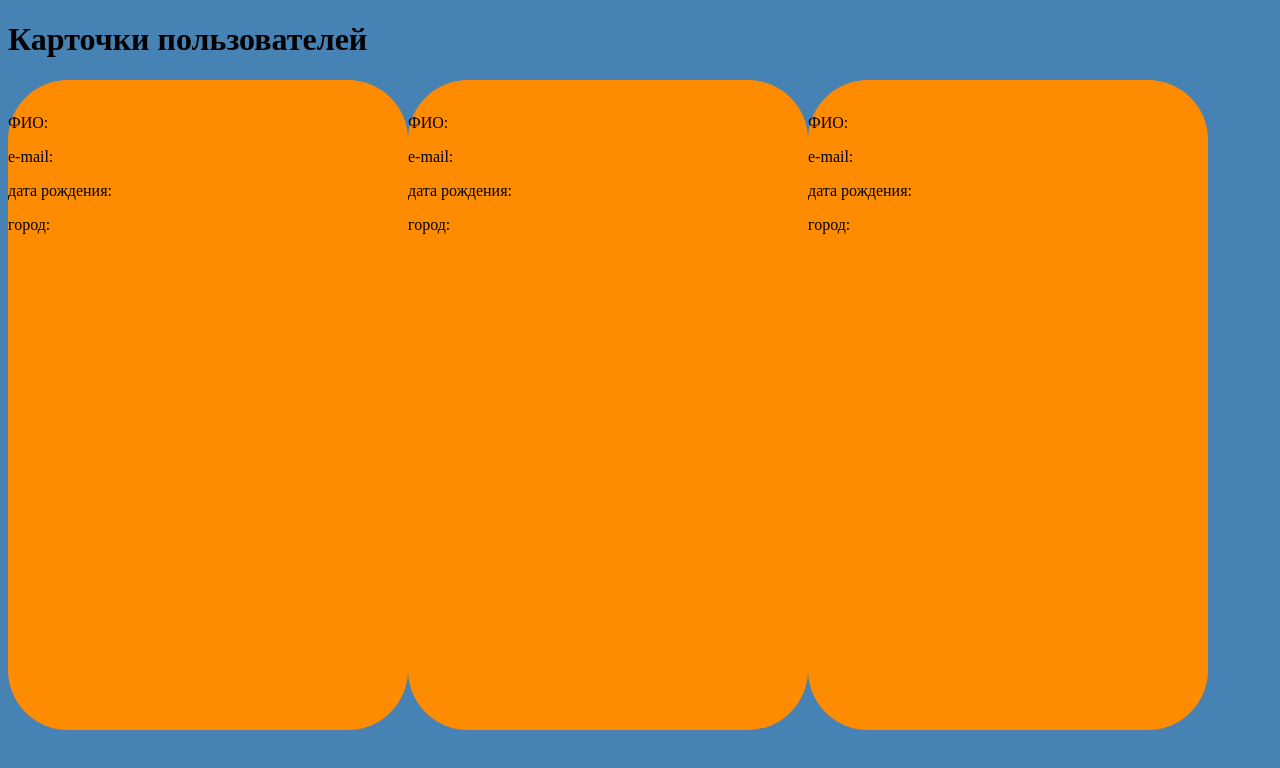
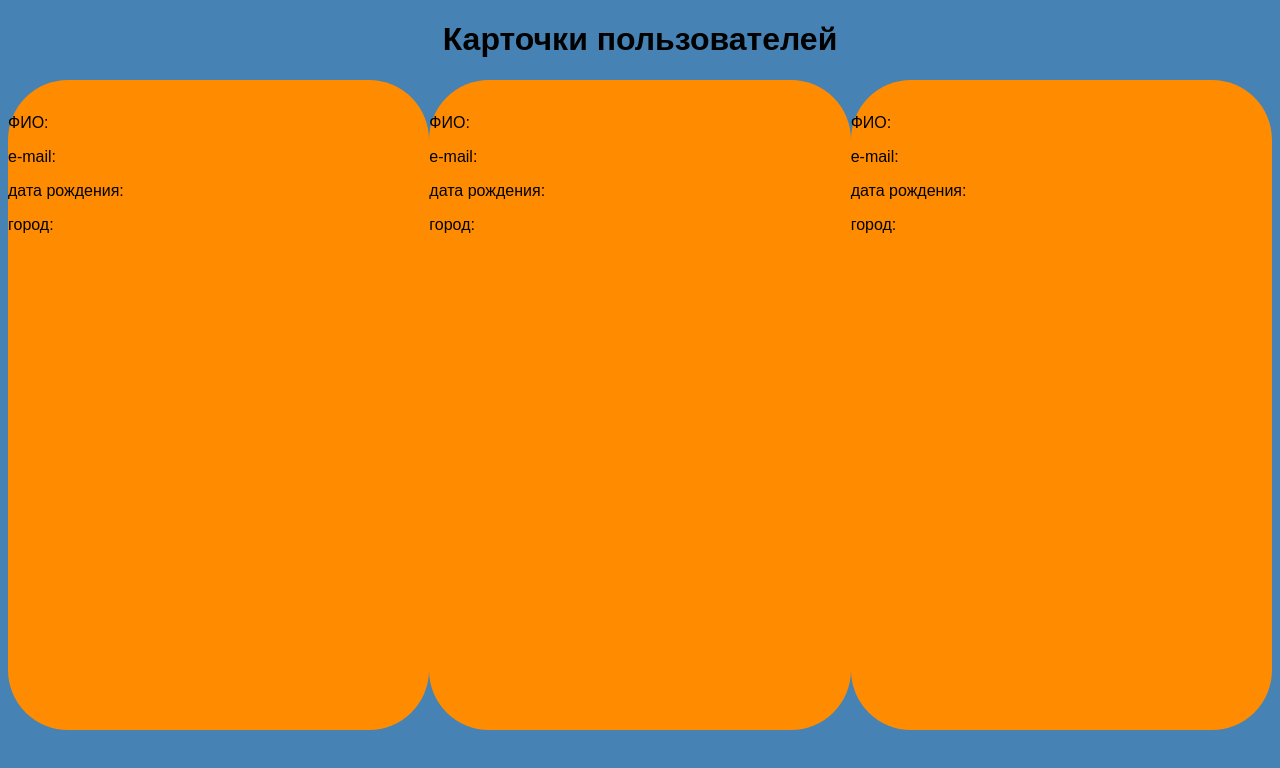
Before and after one commit to Skeyling1/home-work_VD02, a plain HTML site: page index.html in a window 1280 px wide. Drawn offline with Linux system fonts and the light colour scheme.

Commit message:
Update style.css

```diff
--- a/style.css
+++ b/style.css
@@ -1,14 +1,24 @@
 
 body{
         background-color: SteelBlue;
+        font-family: Arial;
     }
 
+
+h1 {
+    text-align: center;
+
+    }
+
+
 .main {
-    display: flex;
+display: flex;
+justify-content: space-between;
 }
 
 .user {
- width: 400px;
+
+    width: 750px;
    height: 650px;
    background-color: DarkOrange;
    border-radius: 60px;
```
